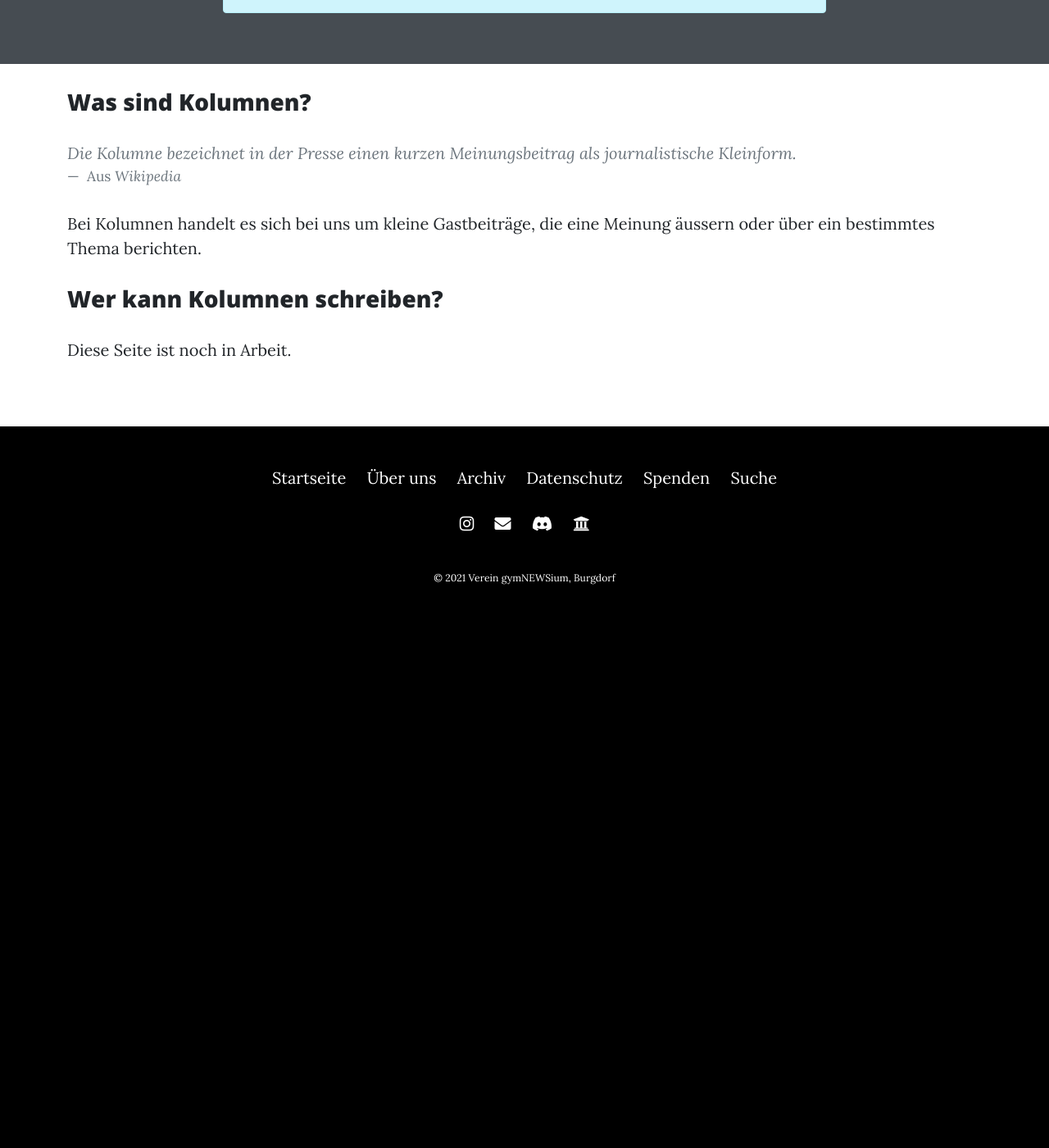
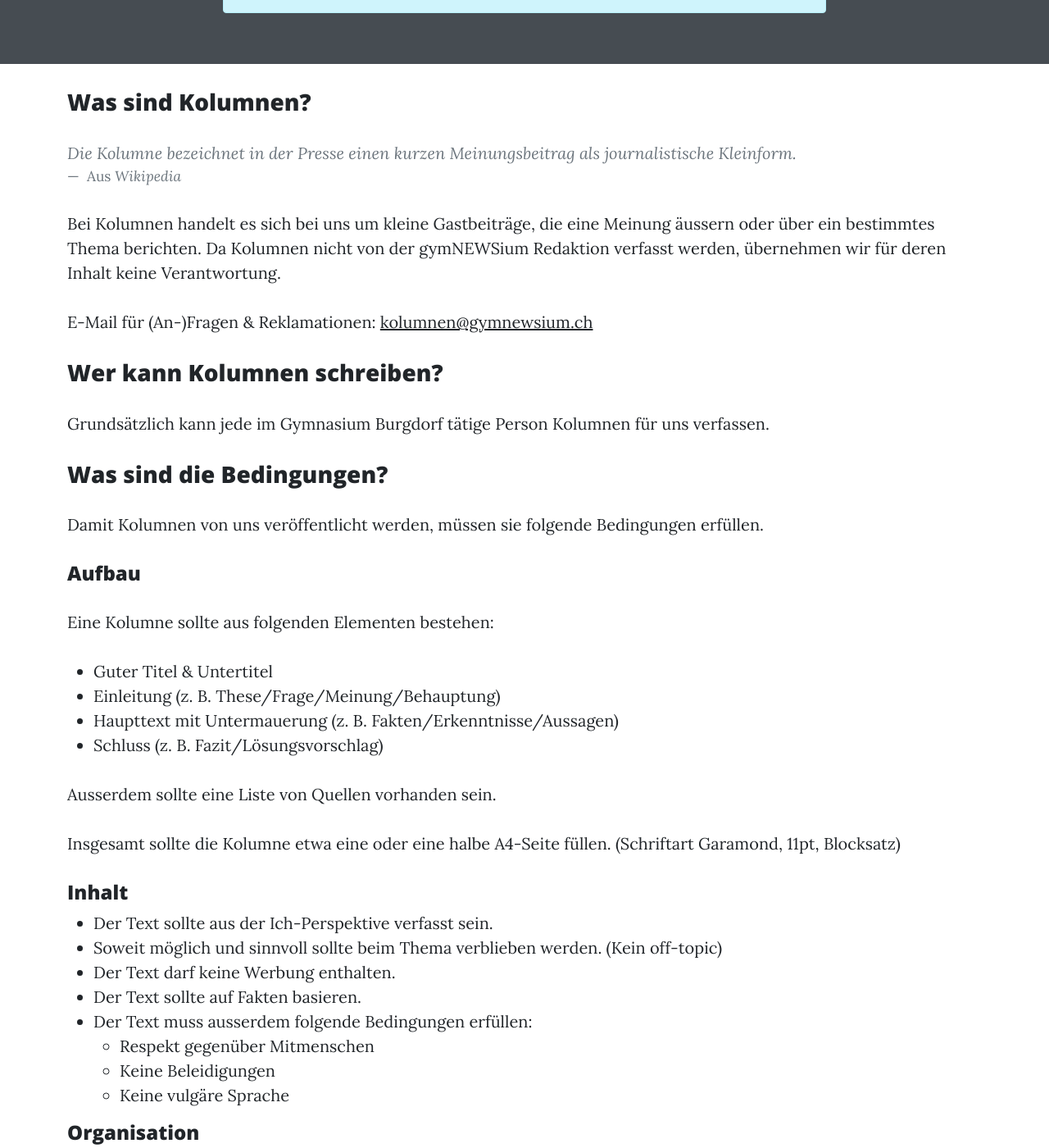
Before and after one commit to gymnewsium/gymnewsium.github.io, a Jekyll site: the page built from pages/kolumnen_info.md, in a window 1280 px wide and 1400 px high, scrolled down 426 px. Shown: the whole window at 82% size. Built offline with Jekyll 4.4.1, drawn with Linux system fonts in a browser that asks for light colours; nearby versions of some CDN libraries; before the commit the page ends 1189 px from its top, so only the background shows below that; some of the changed text lies outside the part shown.

Commit message:
Updated kolumnen_info

```diff
--- a/pages/kolumnen_info.md
+++ b/pages/kolumnen_info.md
@@ -22,8 +22,46 @@ alerts:
   </figcaption>
 </figure>
 
-Bei Kolumnen handelt es sich bei uns um kleine Gastbeiträge, die eine Meinung äussern oder über ein bestimmtes Thema berichten.
+Bei Kolumnen handelt es sich bei uns um kleine Gastbeiträge, die eine Meinung äussern oder über ein bestimmtes Thema berichten. Da Kolumnen nicht von der gymNEWSium Redaktion verfasst werden, übernehmen wir für deren Inhalt keine Verantwortung.
+
+E-Mail für (An-)Fragen & Reklamationen: [kolumnen@gymnewsium.ch](mailto:kolumnen@gymnewsium.ch)
 
 ### Wer kann Kolumnen schreiben?
 
-Diese Seite ist noch in Arbeit.
+Grundsätzlich kann jede im Gymnasium Burgdorf tätige Person Kolumnen für uns verfassen.
+
+### Was sind die Bedingungen?
+
+Damit Kolumnen von uns veröffentlicht werden, müssen sie folgende Bedingungen erfüllen.
+
+#### Aufbau
+
+Eine Kolumne sollte aus folgenden Elementen bestehen:
+
+- Guter Titel & Untertitel
+- Einleitung (z. B. These/Frage/Meinung/Behauptung)
+- Haupttext mit Untermauerung (z. B. Fakten/Erkenntnisse/Aussagen)
+- Schluss (z. B. Fazit/Lösungsvorschlag)
+
+Ausserdem sollte eine Liste von Quellen vorhanden sein.
+
+Insgesamt sollte die Kolumne etwa eine oder eine halbe A4-Seite füllen. (Schriftart Garamond, 11pt, Blocksatz)
+
+#### Inhalt
+
+- Der Text sollte aus der Ich-Perspektive verfasst sein.
+- Soweit möglich und sinnvoll sollte beim Thema verblieben werden. (Kein off-topic)
+- Der Text darf keine Werbung enthalten.
+- Der Text sollte auf Fakten basieren.
+- Der Text muss ausserdem folgende Bedingungen erfüllen:
+  - Respekt gegenüber Mitmenschen
+  - Keine Beleidigungen
+  - Keine vulgäre Sprache
+
+#### Organisation
+
+- Kolumnen werden von uns **nicht korrigiert** und sind **nicht anonym**.
+- Kolumnen sollten soweit möglich grammatikalisch korrekt sein.
+- Themen müssen zuerst mit uns vorbesprochen werden.
+- Wenn wir eine Abgabefrist festlegen, muss diese eingehalten werden, damit die Kolumne in der gewollten Ausgabe erscheint.
+- **Wir behalten uns das Recht vor, Kolumnen mit oder ohne Grund abzulehnen**.
```
